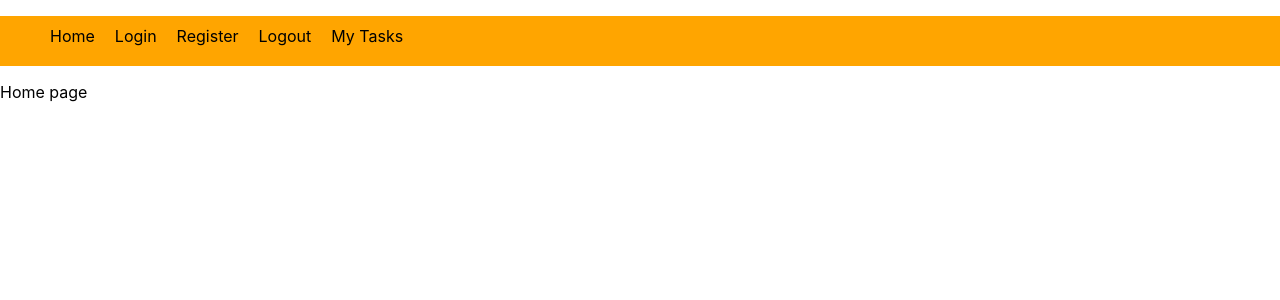
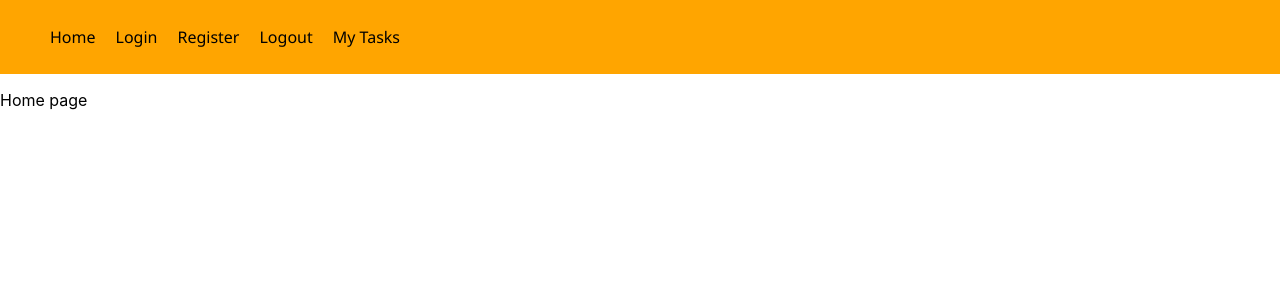
Before and after one commit to EmilPopovski24/Organizer, a React (Create React App) app in the folder organizer/: page / in a window 1280 px wide. Shown: the top 300 px of the page. Built offline with nearby package versions, Linux system fonts and the light colour scheme.

Commit message:
Update Navigation.css

```diff
--- a/organizer/src/components/Navigation/Navigation.css
+++ b/organizer/src/components/Navigation/Navigation.css
@@ -1,7 +1,10 @@
 .navbar {
-    margin:0;
-    height: 50px;
+    list-style-type: none;
+    margin: 0;
+    padding: 0;
+    overflow: hidden;
     background-color: orange;
+    font-family:'Segoe UI', Tahoma, Geneva, Verdana, sans-serif;
 }
 
 .navbar-ul {
```
